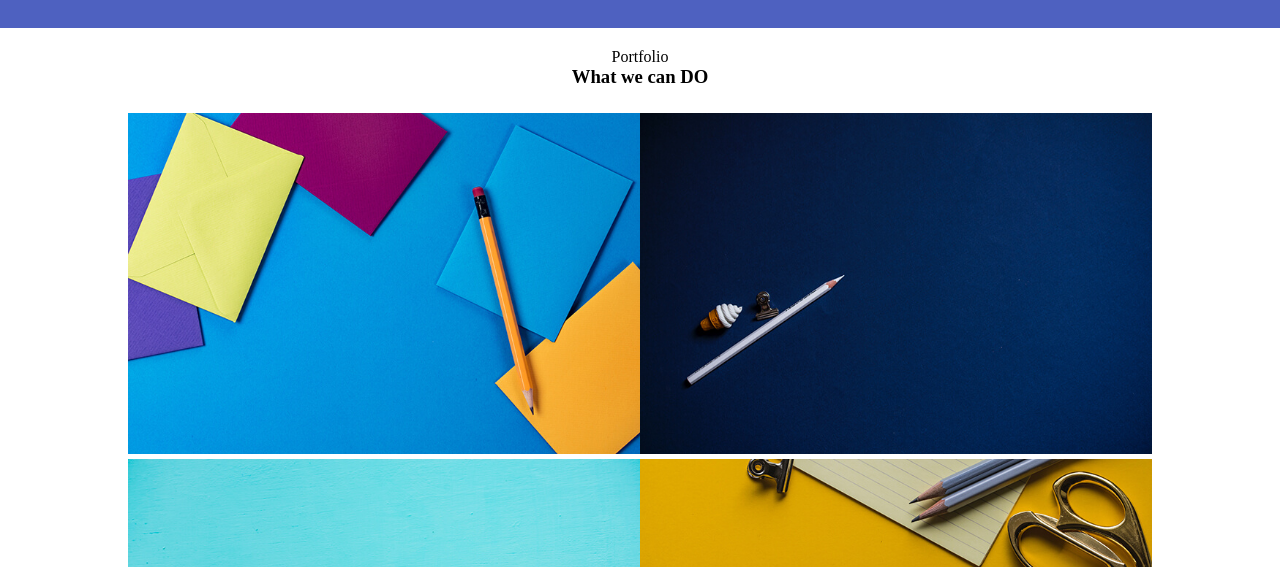
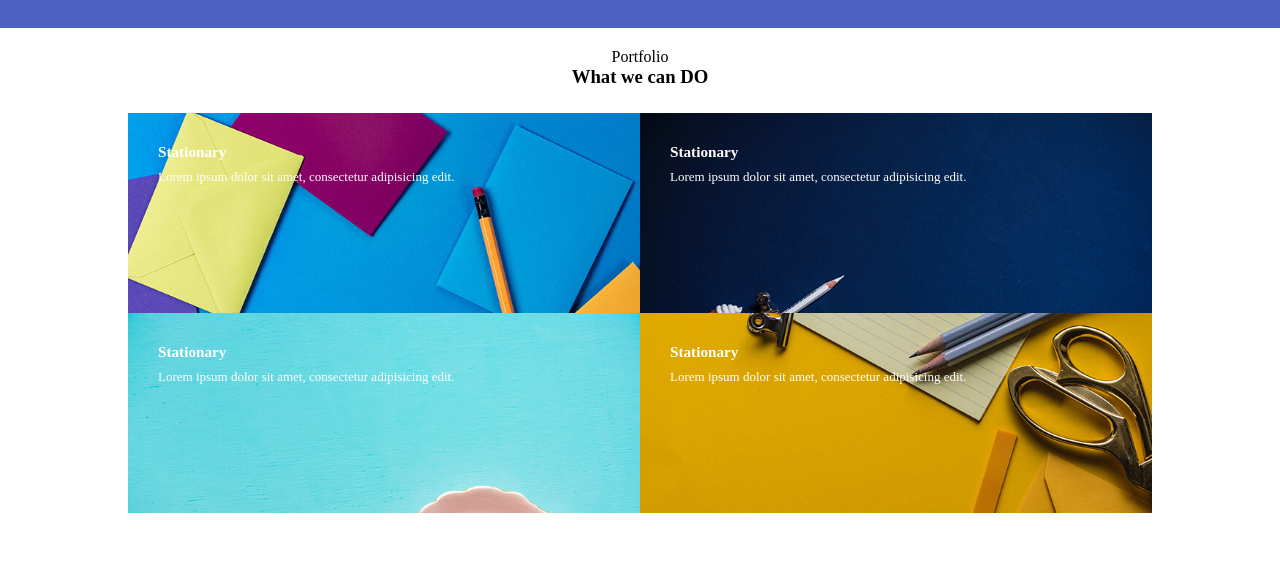
Before and after one commit to eunyeong-bae/portfolio-landingPg, a plain HTML site: page index.html in a window 1280 px wide. Shown: the part 710-1277 px from the top of the page. Drawn offline with Linux system fonts and the light colour scheme.

Commit message:
css 수정

```diff
--- a/css/main.css
+++ b/css/main.css
@@ -6,6 +6,12 @@ body {
 }
 html {
     line-height : 1.15;/*기본 행간 높이*/
+}
+h1 {
+    font-size: 30px;
+}
+h4 {
+    font-size: 22px;
 }
 
 .page-main {
@@ -81,9 +87,25 @@ html {
 .page-content2 p,h3 {
     margin: 0;
 }
+.overlay{
+    position: absolute;
+    top: 0;
+    left: 0;
+    background-color: pink;
+    width: 80%;
+}
 .img-box {
     width: 80%;
 }
+.img{
+    width: 100%;
+    height: 200px;
+    color: white;
+    font-size: 13px;
+    padding: 30px 30px 0 30px;
+    background-size: cover;
+}
+
 
 .page-footer {
     width: 100%;
@@ -117,6 +139,10 @@ button {
     font-size: 12px;
     border: none;
 }
+button:hover {
+    background-color: black;
+    cursor: pointer;
+}
 
 @media screen and (max-width : 1200px) {
 
--- a/index.html
+++ b/index.html
@@ -17,7 +17,7 @@
                     Laborum, similique. Voluptates saepe placeat fuga
                     perspiciatis excepturi?
                 </p>
-                <button>Show More</button>
+                <button class="header-button">Show More</button>
             </div>
             <div class="header-item-right">
                 <img width="200px" src="img/iphone.png" alt="">
@@ -63,19 +63,23 @@
             <h3 style="margin-bottom: 25px;">What we can DO</h3>
             <div class="img-box">
                 <div style="display: flex;">
-                    <div>
-                        <img width="100%" src="img/portfolio-1.jpg" alt="">
+                    <div class="img" style="background-image: url('img/portfolio-1.jpg');">
+                        <h3 style="margin-bottom: 10px;">Stationary</h3>
+                        <p>Lorem ipsum dolor sit amet, consectetur adipisicing edit.</p>
                     </div>
-                    <div>
-                        <img width="100%" src="img/portfolio-2.jpg" alt="">
+                    <div class="img" style="background-image: url('img/portfolio-2.jpg');">
+                        <h3 style="margin-bottom: 10px;">Stationary</h3>
+                        <p>Lorem ipsum dolor sit amet, consectetur adipisicing edit.</p>
                     </div>
                 </div>
                 <div style="display: flex;">
-                    <div>
-                        <img width="100%" src="img/portfolio-3.jpg" alt="">
+                    <div class="img" style="background-image: url('img/portfolio-3.jpg');">
+                        <h3 style="margin-bottom: 10px;">Stationary</h3>
+                        <p>Lorem ipsum dolor sit amet, consectetur adipisicing edit.</p>
                     </div>
-                    <div>
-                        <img width="100%" src="img/portfolio-4.jpg" alt="">
+                    <div class="img" style="background-image: url('img/portfolio-4.jpg');">
+                        <h3 style="margin-bottom: 10px;">Stationary</h3>
+                        <p>Lorem ipsum dolor sit amet, consectetur adipisicing edit.</p>
                     </div>
                 </div>
             </div>
```
